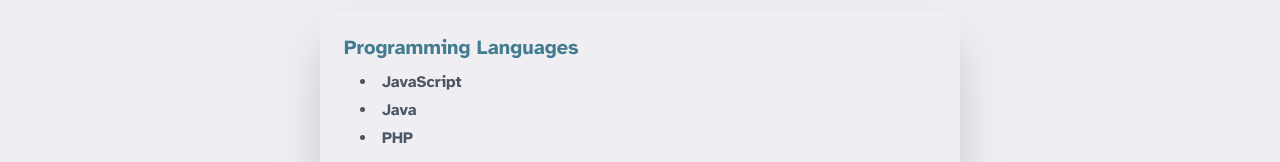
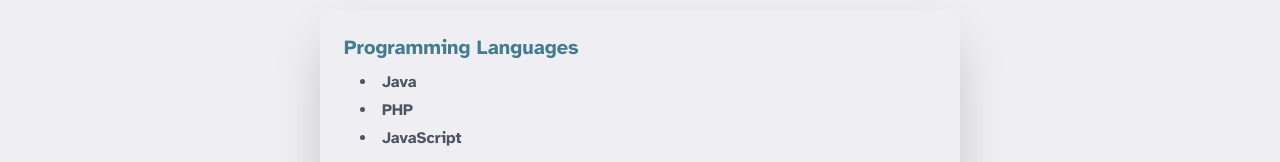
Before and after one commit to lraveri/personal-website, a Next.js app: page /about in a window 1280 px wide. Shown: the part 790-952 px from the top of the page. Built offline with nearby package versions, Linux system fonts and the light colour scheme.

Commit message:
feat(style): about page (wip)

```diff
--- a/src/app/about/page.tsx
+++ b/src/app/about/page.tsx
@@ -34,9 +34,9 @@ export default function About() {
 					<div className="mb-4">
 						<h3 className="text-xl font-semibold text-aqua">Programming Languages</h3>
 						<ul className="list-disc list-inside ml-4 mt-2 space-y-1">
-							<li className="text-gray-600">JavaScript</li>
 							<li className="text-gray-600">Java</li>
 							<li className="text-gray-600">PHP</li>
+							<li className="text-gray-600">JavaScript</li>
 						</ul>
 					</div>
 					<div className="mb-4">
```
